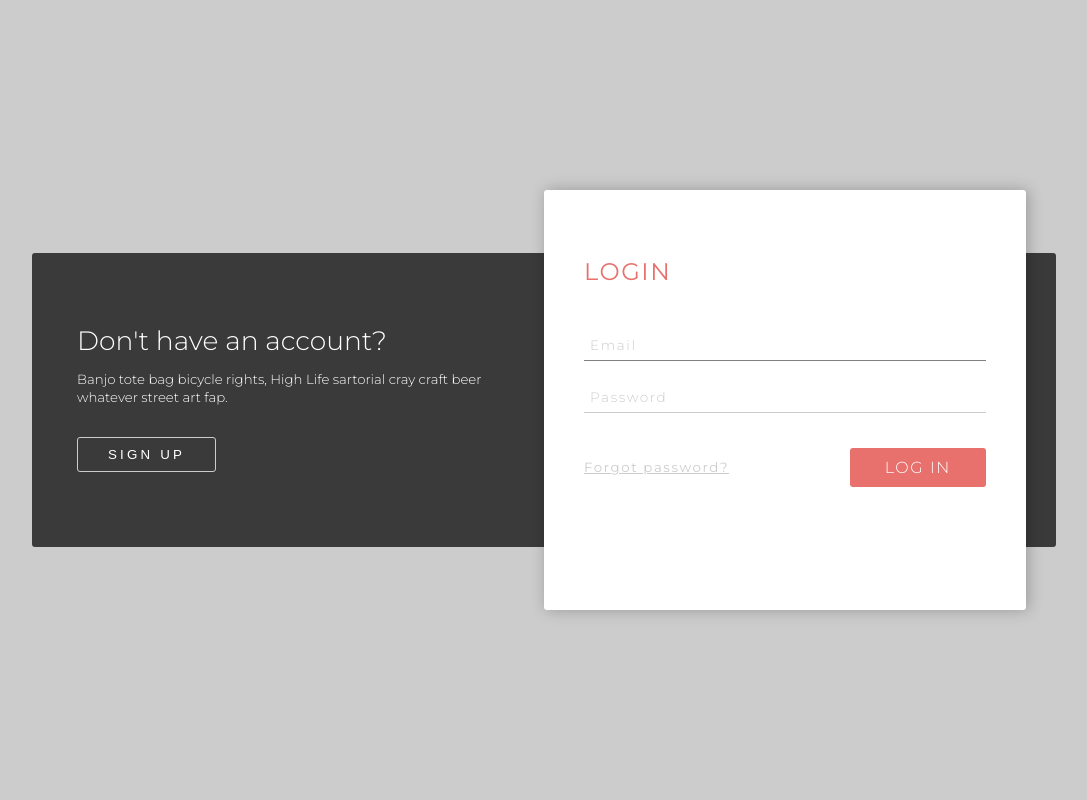
After one commit to Blazingiowa/Python_WebApp_Project, a Flask app: template templates/login.html in a window 1280 px wide. The commit adds this page. Shown: the whole page, without its empty margins (96-1183 px from the left). Run offline with Flask 2, Linux system fonts and the light colour scheme; the template is opened without the code that fills it, so the values that code supplies are empty; some libraries are stand-ins or nearby versions.

Commit message:
loginページ追加しました

```diff
--- /dev/null
+++ b/static/styles/css/login.css
@@ -0,0 +1,330 @@
+/**
+ * * General variables
+ * */
+/**
+ * * General configs
+ * */
+* {
+  box-sizing: border-box;
+}
+
+body {
+  font-family: "Montserrat", sans-serif;
+  font-size: 12px;
+  line-height: 1em;
+}
+
+button {
+  background-color: transparent;
+  padding: 0;
+  border: 0;
+  outline: 0;
+  cursor: pointer;
+}
+
+input {
+  background-color: transparent;
+  padding: 0;
+  border: 0;
+  outline: 0;
+}
+input[type=submit] {
+  cursor: pointer;
+}
+input::-moz-placeholder {
+  font-size: 0.85rem;
+  font-family: "Montserrat", sans-serif;
+  font-weight: 300;
+  letter-spacing: 0.1rem;
+  color: #ccc;
+}
+input:-ms-input-placeholder {
+  font-size: 0.85rem;
+  font-family: "Montserrat", sans-serif;
+  font-weight: 300;
+  letter-spacing: 0.1rem;
+  color: #ccc;
+}
+input::placeholder {
+  font-size: 0.85rem;
+  font-family: "Montserrat", sans-serif;
+  font-weight: 300;
+  letter-spacing: 0.1rem;
+  color: #ccc;
+}
+
+/**
+ * * Bounce to the left side
+ * */
+@-webkit-keyframes bounceLeft {
+  0% {
+    transform: translate3d(100%, -50%, 0);
+  }
+  50% {
+    transform: translate3d(-30px, -50%, 0);
+  }
+  100% {
+    transform: translate3d(0, -50%, 0);
+  }
+}
+@keyframes bounceLeft {
+  0% {
+    transform: translate3d(100%, -50%, 0);
+  }
+  50% {
+    transform: translate3d(-30px, -50%, 0);
+  }
+  100% {
+    transform: translate3d(0, -50%, 0);
+  }
+}
+/**
+ * * Bounce to the left side
+ * */
+@-webkit-keyframes bounceRight {
+  0% {
+    transform: translate3d(0, -50%, 0);
+  }
+  50% {
+    transform: translate3d(calc(100% + 30px), -50%, 0);
+  }
+  100% {
+    transform: translate3d(100%, -50%, 0);
+  }
+}
+@keyframes bounceRight {
+  0% {
+    transform: translate3d(0, -50%, 0);
+  }
+  50% {
+    transform: translate3d(calc(100% + 30px), -50%, 0);
+  }
+  100% {
+    transform: translate3d(100%, -50%, 0);
+  }
+}
+/**
+ * * Show Sign Up form
+ * */
+@-webkit-keyframes showSignUp {
+  100% {
+    opacity: 1;
+    visibility: visible;
+    transform: translate3d(0, 0, 0);
+  }
+}
+@keyframes showSignUp {
+  100% {
+    opacity: 1;
+    visibility: visible;
+    transform: translate3d(0, 0, 0);
+  }
+}
+/**
+ * * Page background
+ * */
+.user {
+  display: flex;
+  justify-content: center;
+  align-items: center;
+  width: 100%;
+  height: 100vh;
+  background: #ccc;
+  background-size: cover;
+}
+.user_options-container {
+  position: relative;
+  width: 80%;
+}
+.user_options-text {
+  display: flex;
+  justify-content: space-between;
+  width: 100%;
+  background-color: rgba(34, 34, 34, 0.85);
+  border-radius: 3px;
+}
+
+/**
+ * * Registered and Unregistered user box and text
+ * */
+.user_options-registered,
+.user_options-unregistered {
+  width: 50%;
+  padding: 75px 45px;
+  color: #fff;
+  font-weight: 300;
+}
+
+.user_registered-title,
+.user_unregistered-title {
+  margin-bottom: 15px;
+  font-size: 1.66rem;
+  line-height: 1em;
+}
+
+.user_unregistered-text,
+.user_registered-text {
+  font-size: 0.83rem;
+  line-height: 1.4em;
+}
+
+.user_registered-login,
+.user_unregistered-signup {
+  margin-top: 30px;
+  border: 1px solid #ccc;
+  border-radius: 3px;
+  padding: 10px 30px;
+  color: #fff;
+  text-transform: uppercase;
+  line-height: 1em;
+  letter-spacing: 0.2rem;
+  transition: background-color 0.2s ease-in-out, color 0.2s ease-in-out;
+}
+.user_registered-login:hover,
+.user_unregistered-signup:hover {
+  color: rgba(34, 34, 34, 0.85);
+  background-color: #ccc;
+}
+
+/**
+ * * Login and signup forms
+ * */
+.user_options-forms {
+  position: absolute;
+  top: 50%;
+  left: 30px;
+  width: calc(50% - 30px);
+  min-height: 420px;
+  background-color: #fff;
+  border-radius: 3px;
+  box-shadow: 2px 0 15px rgba(0, 0, 0, 0.25);
+  overflow: hidden;
+  transform: translate3d(100%, -50%, 0);
+  transition: transform 0.4s ease-in-out;
+}
+.user_options-forms .user_forms-login {
+  transition: opacity 0.4s ease-in-out, visibility 0.4s ease-in-out;
+}
+.user_options-forms .forms_title {
+  margin-bottom: 45px;
+  font-size: 1.5rem;
+  font-weight: 500;
+  line-height: 1em;
+  text-transform: uppercase;
+  color: #e8716d;
+  letter-spacing: 0.1rem;
+}
+.user_options-forms .forms_field:not(:last-of-type) {
+  margin-bottom: 20px;
+}
+.user_options-forms .forms_field-input {
+  width: 100%;
+  border-bottom: 1px solid #ccc;
+  padding: 6px 20px 6px 6px;
+  font-family: "Montserrat", sans-serif;
+  font-size: 1rem;
+  font-weight: 300;
+  color: gray;
+  letter-spacing: 0.1rem;
+  transition: border-color 0.2s ease-in-out;
+}
+.user_options-forms .forms_field-input:focus {
+  border-color: gray;
+}
+.user_options-forms .forms_buttons {
+  display: flex;
+  justify-content: space-between;
+  align-items: center;
+  margin-top: 35px;
+}
+.user_options-forms .forms_buttons-forgot {
+  font-family: "Montserrat", sans-serif;
+  letter-spacing: 0.1rem;
+  color: #ccc;
+  text-decoration: underline;
+  transition: color 0.2s ease-in-out;
+}
+.user_options-forms .forms_buttons-forgot:hover {
+  color: #b3b3b3;
+}
+.user_options-forms .forms_buttons-action {
+  background-color: #e8716d;
+  border-radius: 3px;
+  padding: 10px 35px;
+  font-size: 1rem;
+  font-family: "Montserrat", sans-serif;
+  font-weight: 300;
+  color: #fff;
+  text-transform: uppercase;
+  letter-spacing: 0.1rem;
+  transition: background-color 0.2s ease-in-out;
+}
+.user_options-forms .forms_buttons-action:hover {
+  background-color: #e14641;
+}
+.user_options-forms .user_forms-signup,
+.user_options-forms .user_forms-login {
+  position: absolute;
+  top: 70px;
+  left: 40px;
+  width: calc(100% - 80px);
+  opacity: 0;
+  visibility: hidden;
+  transition: opacity 0.4s ease-in-out, visibility 0.4s ease-in-out, transform 0.5s ease-in-out;
+}
+.user_options-forms .user_forms-signup {
+  transform: translate3d(120px, 0, 0);
+}
+.user_options-forms .user_forms-signup .forms_buttons {
+  justify-content: flex-end;
+}
+.user_options-forms .user_forms-login {
+  transform: translate3d(0, 0, 0);
+  opacity: 1;
+  visibility: visible;
+}
+
+/**
+ * * Triggers
+ * */
+.user_options-forms.bounceLeft {
+  -webkit-animation: bounceLeft 1s forwards;
+          animation: bounceLeft 1s forwards;
+}
+.user_options-forms.bounceLeft .user_forms-signup {
+  -webkit-animation: showSignUp 1s forwards;
+          animation: showSignUp 1s forwards;
+}
+.user_options-forms.bounceLeft .user_forms-login {
+  opacity: 0;
+  visibility: hidden;
+  transform: translate3d(-120px, 0, 0);
+}
+.user_options-forms.bounceRight {
+  -webkit-animation: bounceRight 1s forwards;
+          animation: bounceRight 1s forwards;
+}
+
+/**
+ * * Responsive 990px
+ * */
+@media screen and (max-width: 990px) {
+  .user_options-forms {
+    min-height: 350px;
+  }
+  .user_options-forms .forms_buttons {
+    flex-direction: column;
+  }
+  .user_options-forms .user_forms-login .forms_buttons-action {
+    margin-top: 30px;
+  }
+  .user_options-forms .user_forms-signup,
+.user_options-forms .user_forms-login {
+    top: 40px;
+  }
+
+  .user_options-registered,
+.user_options-unregistered {
+    padding: 50px 45px;
+  }
+}
--- /dev/null
+++ b/static/styles/js/login.js
@@ -0,0 +1,22 @@
+/**
+ * Variables
+ */
+const signupButton = document.getElementById('signup-button'),
+    loginButton = document.getElementById('login-button'),
+    userForms = document.getElementById('user_options-forms')
+
+/**
+ * Add event listener to the "Sign Up" button
+ */
+signupButton.addEventListener('click', () => {
+  userForms.classList.remove('bounceRight')
+  userForms.classList.add('bounceLeft')
+}, false)
+
+/**
+ * Add event listener to the "Login" button
+ */
+loginButton.addEventListener('click', () => {
+  userForms.classList.remove('bounceLeft')
+  userForms.classList.add('bounceRight')
+}, false)
--- /dev/null
+++ b/templates/login.html
@@ -0,0 +1,77 @@
+<!DOCTYPE html>
+<html lang="en" >
+<head>
+  <meta charset="UTF-8">
+  <title>CodePen - Animated Login and Sign up</title>
+  <link href="https://fonts.googleapis.com/css?family=Montserrat:300, 400, 500" rel="stylesheet"><link rel="stylesheet" href="https://cdnjs.cloudflare.com/ajax/libs/meyer-reset/2.0/reset.min.css">
+<link rel="stylesheet" href="../static/styles/css/login.css">
+
+</head>
+<body>
+<!-- partial:index.partial.html -->
+<!--
+  This was created based on the Dribble shot by Deepak Yadav that you can find at https://goo.gl/XRALsw
+  I'm @hk95 on GitHub. Feel free to message me anytime.
+-->
+
+<section class="user">
+  <div class="user_options-container">
+    <div class="user_options-text">
+      <div class="user_options-unregistered">
+        <h2 class="user_unregistered-title">Don't have an account?</h2>
+        <p class="user_unregistered-text">Banjo tote bag bicycle rights, High Life sartorial cray craft beer whatever street art fap.</p>
+        <button class="user_unregistered-signup" id="signup-button">Sign up</button>
+      </div>
+
+      <div class="user_options-registered">
+        <h2 class="user_registered-title">Have an account?</h2>
+        <p class="user_registered-text">Banjo tote bag bicycle rights, High Life sartorial cray craft beer whatever street art fap.</p>
+        <button class="user_registered-login" id="login-button">Login</button>
+      </div>
+    </div>
+
+    <div class="user_options-forms" id="user_options-forms">
+      <div class="user_forms-login">
+        <h2 class="forms_title">Login</h2>
+        <form class="forms_form">
+          <fieldset class="forms_fieldset">
+            <div class="forms_field">
+              <input type="email" placeholder="Email" class="forms_field-input" required autofocus />
+            </div>
+            <div class="forms_field">
+              <input type="password" placeholder="Password" class="forms_field-input" required />
+            </div>
+          </fieldset>
+          <div class="forms_buttons">
+            <button type="button" class="forms_buttons-forgot">Forgot password?</button>
+            <input type="submit" value="Log In" class="forms_buttons-action">
+          </div>
+        </form>
+      </div>
+      <div class="user_forms-signup">
+        <h2 class="forms_title">Sign Up</h2>
+        <form class="forms_form">
+          <fieldset class="forms_fieldset">
+            <div class="forms_field">
+              <input type="text" placeholder="Full Name" class="forms_field-input" required />
+            </div>
+            <div class="forms_field">
+              <input type="email" placeholder="Email" class="forms_field-input" required />
+            </div>
+            <div class="forms_field">
+              <input type="password" placeholder="Password" class="forms_field-input" required />
+            </div>
+          </fieldset>
+          <div class="forms_buttons">
+            <input type="submit" value="Sign up" class="forms_buttons-action">
+          </div>
+        </form>
+      </div>
+    </div>
+  </div>
+</section>
+<!-- partial -->
+  <script  src="../static/styles/js/login.js"></script>
+
+</body>
+</html>
--- a/templates/musicplayer.html
+++ b/templates/musicplayer.html
@@ -182,8 +182,6 @@
   </div>
   <!-- スクリプト -->
   <script src="../static/styles/js/music-list.js"></script>
-
-
   <script src="../static/styles/js/music_script.js"></script>
 </body>
 
```
